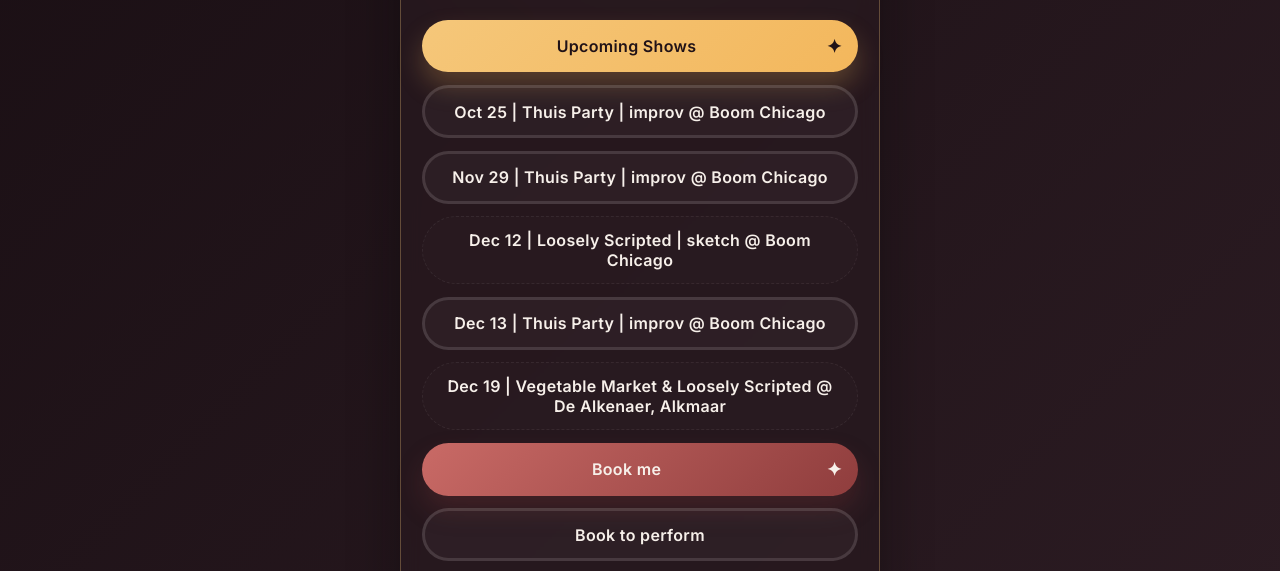
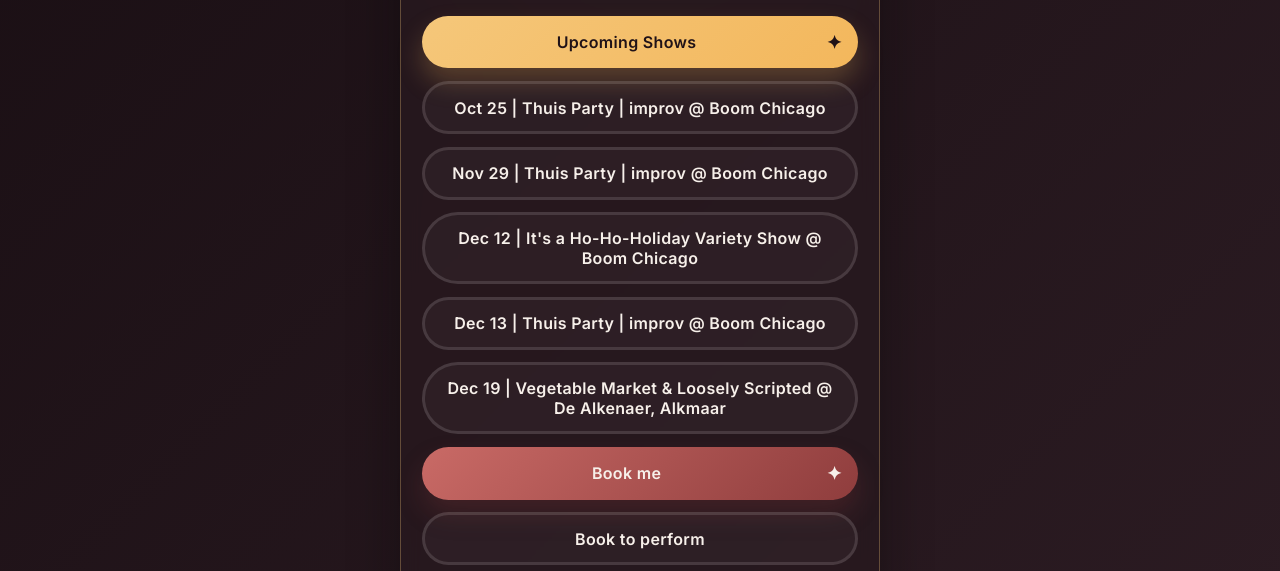
Before and after one commit to yorickvanb/mywebsite, a plain HTML site: page index.html in a window 1280 px wide. Shown: the part 198-769 px from the top of the page. Drawn offline with nearby package versions, Linux system fonts and the light colour scheme.

Commit message:
added links

```diff
--- a/index.html
+++ b/index.html
@@ -46,17 +46,17 @@
             <span class="button-label">Nov 29 | Thuis Party | improv @ Boom Chicago</span>
           </a>
 
-          <div class="button tertiary">
-            <span class="button-label">Dec 12 | Loosely Scripted | sketch @ Boom Chicago</span>
-          </div>
+          <a class="button secondary" href="https://fareharbor.com/embeds/book/boomchicago/items/683172/availability/-87508076/book/?full-items=yes">
+            <span class="button-label">Dec 12 | It's a Ho-Ho-Holiday Variety Show @ Boom Chicago</span>
+          </a>
 
           <a class="button secondary" href="https://fareharbor.com/embeds/book/boomchicago/items/321808/availability/2130049799/book/?full-items=yes" target="_blank" rel="noreferrer">
             <span class="button-label">Dec 13 | Thuis Party | improv @ Boom Chicago</span>
           </a>
 
-          <div class="button tertiary">
+          <a class="button secondary" href="https://alkenaer.nl/evenement/comedy-variety-show-vegetable-market-loosely-scripted/">
             <span class="button-label">Dec 19 | Vegetable Market & Loosely Scripted @ De Alkenaer, Alkmaar</span>
-          </div>
+          </a>
 
           <div class="button accent">
             <span class="button-label">Book me</span>
```
